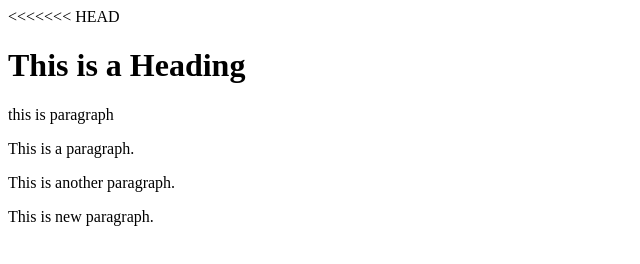
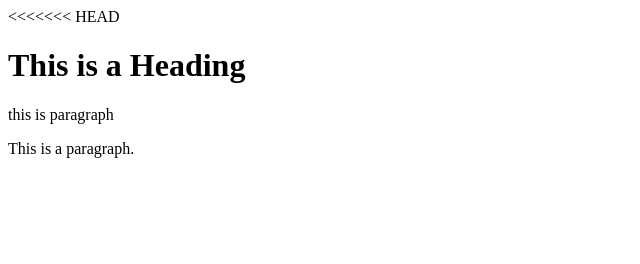
Before and after one commit to igirishkumar/exploring-git, a plain HTML site: page index.html in a window 1280 px wide. Shown: the whole page, without its empty margins (0-640 px from the left). Drawn offline with Linux system fonts and the light colour scheme.

Commit message:
removed p tag

```diff
--- a/index.html
+++ b/index.html
@@ -8,7 +8,5 @@
     <h1>This is a Heading</h1>
     <p> this is paragraph</p>
     <p>This is a paragraph.</p>
-    <p>This is another paragraph.</p>
-    <p>This is new paragraph.</p>
 </body>
 </html>
```
